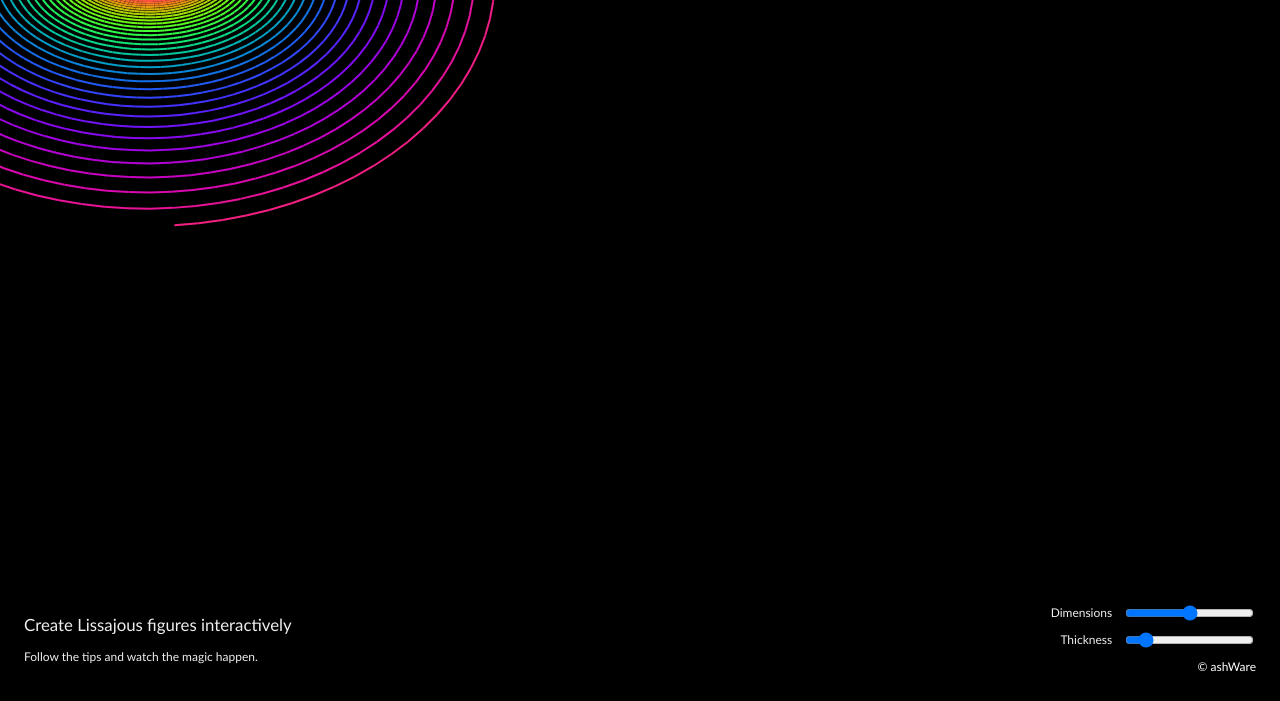
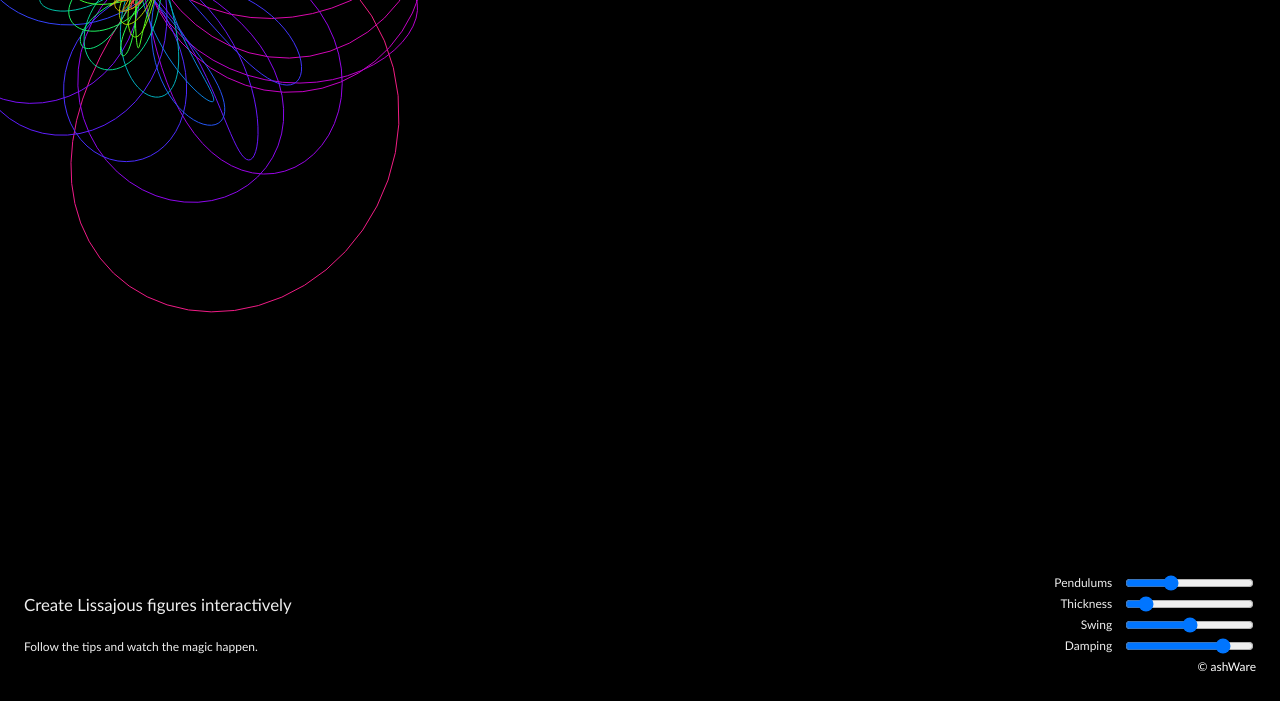
Before and after one commit to Esger/harmonograph, a plain HTML site: page index.html in a window 1280 px wide. Shown: the part 99-800 px from the top of the page. Drawn offline with nearby package versions, Linux system fonts and the light colour scheme.

Commit message:
damping and swing rotating table

```diff
--- a/css/screen.css
+++ b/css/screen.css
@@ -120,10 +120,13 @@ footer input {
 
 .hint {
     text-align: left;
+    display: flex;
+    flex-direction: column;
+    justify-content: flex-end;
 }
 
 .hint>* {
-    margin: 10px 0;
+    margin: 20px 0 0;
 }
 
 .settings {
--- a/index.html
+++ b/index.html
@@ -62,14 +62,22 @@
                 </section>
                 <section class="settings">
                     <div class="setting">
-                        <label for="dimensions" class="">Dimensions</label>
-                        <input type="range" min="1" max="3" value="2" id="dimensions" class="">
+                        <label for="dimensions">Pendulums</label>
+                        <input type="range" min="1" max="4" value="2" id="dimensions">
                     </div>
                     <div class="setting">
-                        <label for="thickness" class="">Thickness</label>
-                        <input type="range" min="0.5" max="5" step="0.25" value="1" id="thickness" class="">
+                        <label for="thickness">Thickness</label>
+                        <input type="range" min="0.5" max="5" step="0.25" value="1" id="thickness">
                     </div>
-                    <p class=""><a href="https://www.ashware.nl">&copy; ashWare</a></p>
+                    <div class="setting">
+                        <label for="rotation">Swing</label>
+                        <input type="range" min="0" max="1" step="0.01" value="0.5" id="rotation">
+                    </div>
+                    <div class="setting">
+                        <label for="damping">Damping</label>
+                        <input type="range" min="0" max="100" step="1" value="80" id="damping">
+                    </div>
+                    <p><a href="https://www.ashware.nl">&copy; ashWare</a></p>
                 </section>
             </footer>
 
--- a/js/harmonograph.js
+++ b/js/harmonograph.js
@@ -19,6 +19,8 @@ $(function () {
                     $snapShotButton = $('.createSnapshot'),
                     $dimensions = $('#dimensions'),
                     $thickness = $('#thickness'),
+                    $rotation = $('#rotation'),
+                    $damping = $('#damping'),
                     $canvas = $('#myCanvas'),
                     $elem = $canvas[0];
 
@@ -88,10 +90,21 @@ $(function () {
 
                 $dimensions.on('change', function () {
                     harmonographModel.setDimensions(this.value);
+                    harmonographController.redraw();
                 });
 
                 $thickness.on('input change', function () {
                     harmonographModel.setThickness(this.value);
+                    harmonographController.redraw();
+                });
+
+                $rotation.on('input change', function () {
+                    harmonographModel.setRotation(this.value);
+                    harmonographController.redraw();
+                });
+
+                $damping.on('input change', function () {
+                    harmonographModel.setDamping(this.value);
                     harmonographController.redraw();
                 });
 
@@ -263,10 +276,13 @@ $(function () {
 
             parameters: {
                 dimensions: 2,
-                amplitudes: [250, 250, 100, 0],
-                stepSizes: [Math.PI / 45, Math.PI / 45, Math.PI / 45, Math.PI / 45],
-                friction: [0.9992, 0.9992, 0.9996, 0.9996],
-                thickness: 2
+                amplitudes: [250, 250, 250, 250],
+                stepSizes: [Math.PI / 45, Math.PI / 45.1, Math.PI / 45.2, Math.PI / 45.3],
+                phases: [0, Math.PI / 2, Math.PI / 4, Math.PI / 3],
+                friction: [0.9992, 0.9992, 0.9992, 0.9992],
+                thickness: 1,
+                rotationAmplitude: 3.14,
+                rotationStepSize: Math.PI / 100
             },
 
             lissajousFigure: [],
@@ -290,43 +306,71 @@ $(function () {
             },
 
             setDimensions: function (val) {
-                this.parameters.dimensions = val;
+                this.parameters.dimensions = parseInt(val);
             },
 
             setThickness: function (val) {
-                this.parameters.thickness = val;
+                this.parameters.thickness = parseFloat(val);
+            },
+
+            setRotation: function (val) {
+                this.parameters.rotationAmplitude = parseFloat(val) * Math.PI * 2;
+            },
+
+            setDamping: function (val) {
+                var percentage = parseFloat(val);
+                // Map 0% -> 0.9999 (least damping/long life)
+                // Map 100% -> 0.9990 (most damping/short life)
+                var d = 0.9999 - (percentage / 100) * 0.0009;
+                for (var i = 0; i < 4; i++) {
+                    this.parameters.friction[i] = d;
+                }
             },
 
             generateLissajous: function () {
-                var point = [0, 0],
+                var rawX, rawY, rotatedX, rotatedY,
                     max = this.parameters.amplitudes.slice(),
-                    angle = [0, 0, 0, 0];
+                    angle = [0, 0, 0, 0],
+                    rotTimer = 0,
+                    rotAngle = 0,
+                    dampingRatio = 1;
 
                 this.lissajousFigure = [];
 
-                while ((max[0] > 5) || (max[1] > 5)) {
+                // Continue as long as any significant pendulum is still moving
+                var limit = 2; // End when amplitude drops below 2 pixels
+                var counts = 0;
 
-                    // Calc points
-                    point = [0, 0];
-                    for (var dim = 0; dim <= this.parameters.dimensions; dim += 2) {
-                        point[0] += (Math.sin(angle[dim]) * max[dim]);
-                        point[1] += (Math.cos(angle[dim + 1]) * max[dim + 1]);
+                while ((max[0] > limit || max[1] > limit || max[2] > limit || max[3] > limit) && counts < 8000) {
+                    counts++;
+
+                    // Pendulum decay ratio for rotation
+                    dampingRatio = max[0] / this.parameters.amplitudes[0];
+
+                    // Calc raw pendulum positions
+                    rawX = 0;
+                    rawY = 0;
+
+                    if (this.parameters.dimensions >= 1) rawX += Math.sin(angle[0] + this.parameters.phases[0]) * max[0];
+                    if (this.parameters.dimensions >= 2) rawY += Math.cos(angle[1] + this.parameters.phases[1]) * max[1];
+                    if (this.parameters.dimensions >= 3) rawX += Math.sin(angle[2] + this.parameters.phases[2]) * max[2];
+                    if (this.parameters.dimensions >= 4) rawY += Math.cos(angle[3] + this.parameters.phases[3]) * max[3];
+
+                    // Apply Rotary Oscillation (Swing)
+                    rotAngle = this.parameters.rotationAmplitude * Math.sin(rotTimer) * dampingRatio;
+
+                    rotatedX = rawX * Math.cos(rotAngle) - rawY * Math.sin(rotAngle);
+                    rotatedY = rawX * Math.sin(rotAngle) + rawY * Math.cos(rotAngle);
+
+                    this.lissajousFigure.push([rotatedX, rotatedY]);
+
+                    // Update angles and apply damping
+                    for (var i = 0; i < 4; i++) {
+                        angle[i] += this.parameters.stepSizes[i];
+                        max[i] *= this.parameters.friction[i];
                     }
-
-                    // Push the new point on array
-                    this.lissajousFigure.push(point.slice());
-
-                    // Increase angles with stepsizes
-                    for (dim = 0; dim <= this.parameters.dimensions; dim++) {
-                        angle[dim] += this.parameters.stepSizes[dim];
-                    }
-
-                    //Apply friction with factor < 0 to Amplitudes
-                    for (dim = 0; dim <= this.parameters.dimensions; dim++) {
-                        max[dim] = max[dim] * this.parameters.friction[dim];
-                    }
+                    rotTimer += this.parameters.rotationStepSize;
                 }
-                // console.log(this.lissajousFigure.length);
             }
         };
 
```
